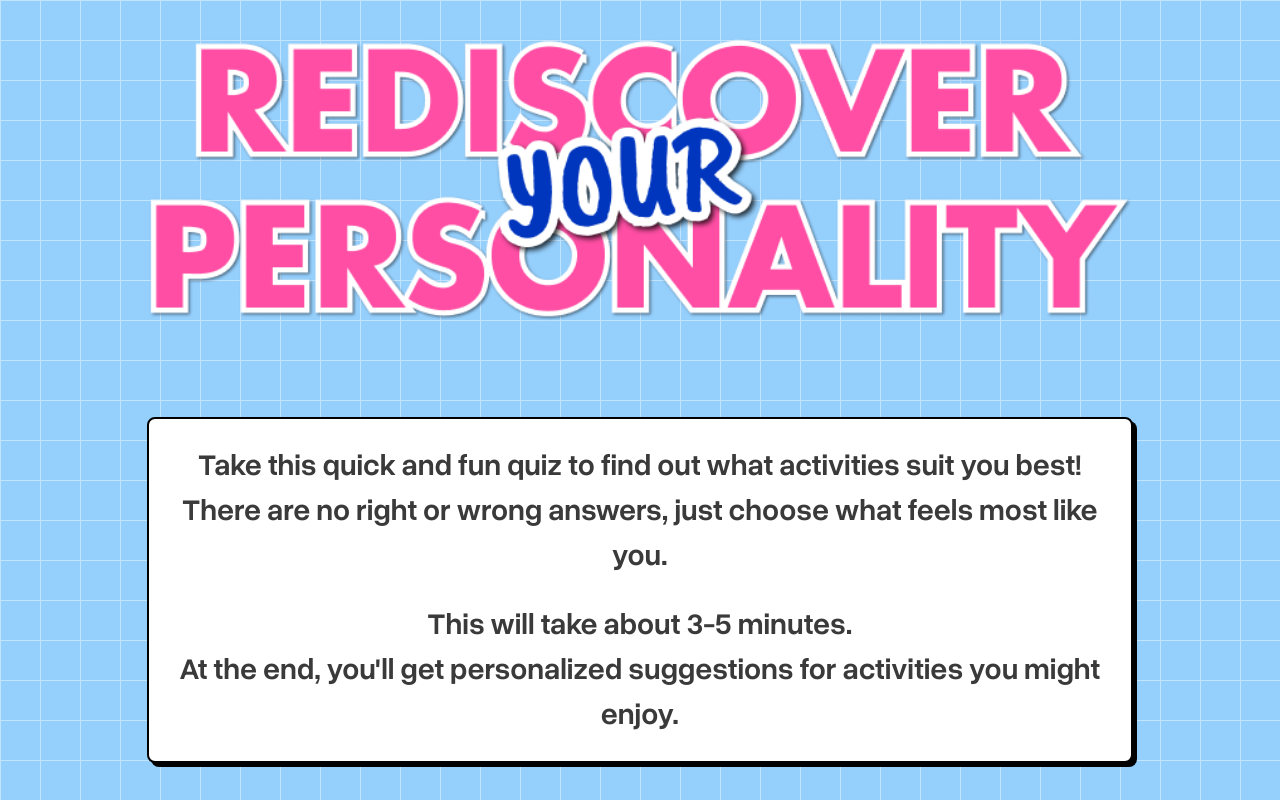
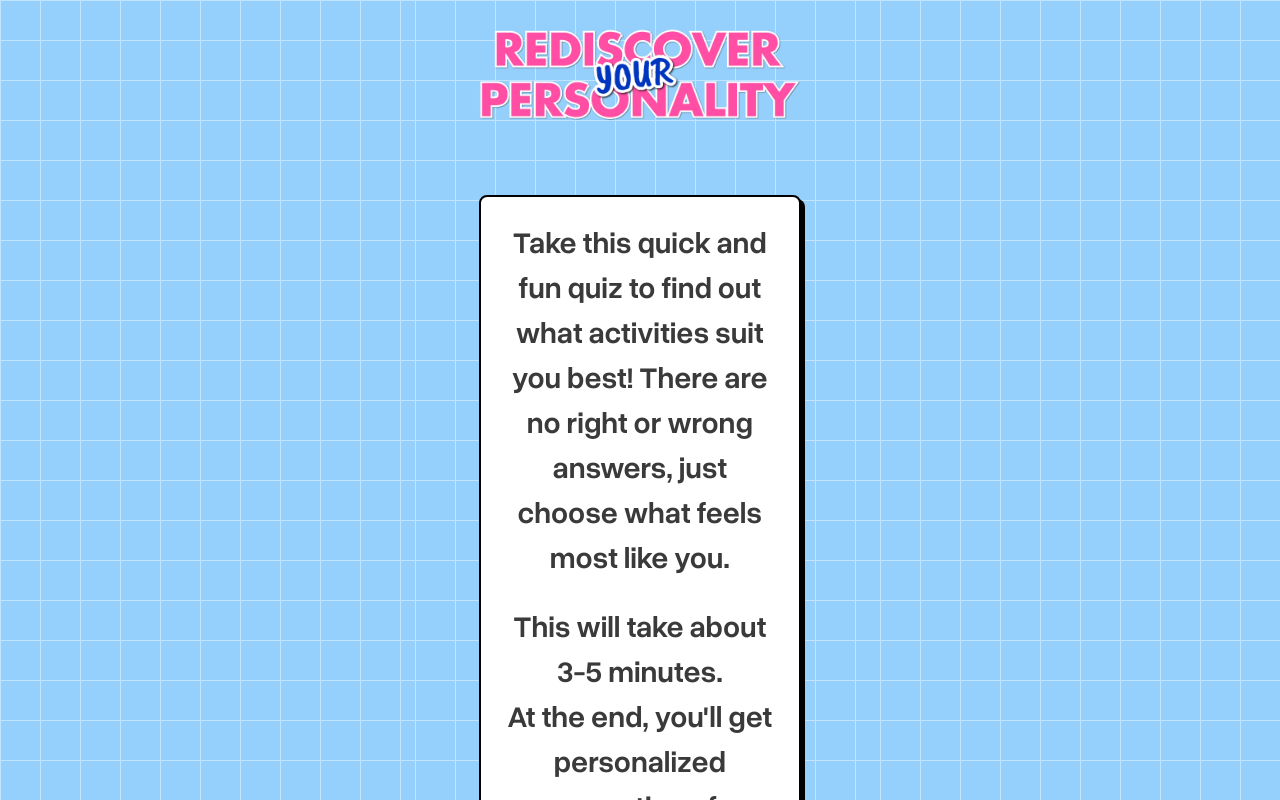
Before and after one commit to kent12t/redis-passion-v2, a Next.js app: page / in a window 1280 px wide. Built offline with nearby package versions, Linux system fonts and the light colour scheme.

Commit message:
feat: first batch of 9:16 constraining design

```diff
--- a/app/components/QuestionPage.tsx
+++ b/app/components/QuestionPage.tsx
@@ -41,8 +41,8 @@ export default function QuestionPage({
     const progress = ((currentQuestionIndex + 1) / totalQuestions) * 100;
 
     return (
-        <div className="flex flex-col items-center h-screen font-sans">
-            <div className="relative flex flex-col p-6 lg:p-12 w-full h-screen max-w-[1200px] mx-auto items-center justify-center">
+        <div className="flex flex-col items-center h-full font-sans">
+            <div className="relative flex flex-col p-6 lg:p-12 w-full h-full max-w-[1200px] mx-auto items-center justify-center">
                 {/* Home button */}
                 <div className="absolute right-6 lg:right-12 top-6 lg:top-12">
                     <MotionButton
--- a/app/components/Quiz.tsx
+++ b/app/components/Quiz.tsx
@@ -2,7 +2,6 @@
 
 import { useState } from 'react';
 import { StartPage, QuestionPage, ResultPage } from './';
-import { motion, AnimatePresence } from 'framer-motion';
 
 // Types
 export interface Option {
@@ -39,31 +38,9 @@ export default function Quiz({ questions }: QuizProps) {
     const [currentQuestionIndex, setCurrentQuestionIndex] = useState(0);
     const [selectedAnswers, setSelectedAnswers] = useState<Record<number, number>>({});
     const [personalityResult, setPersonalityResult] = useState('');
-    const [direction, setDirection] = useState<'left' | 'right'>('right');
-
-    // Page transition variants
-    const variants = {
-        enter: (direction: string) => ({
-            x: direction === 'right' ? -1200 : 1200,
-            opacity: 0
-        }),
-        center: {
-            x: 0,
-            opacity: 1
-        },
-        exit: (direction: string) => ({
-            x: direction === 'right' ? 1200 : -1200,
-            opacity: 0
-        })
-    };
-
-    // Placeholder activities and resources
-    const [activities, setActivities] = useState<string[]>([]);
-    const [resources, setResources] = useState<string[]>([]);
 
     // Handle starting the quiz
     const handleStart = () => {
-        setDirection('left');
         setQuizState('question');
         setCurrentQuestionIndex(0);
         setSelectedAnswers({});
@@ -79,7 +56,6 @@ export default function Quiz({ questions }: QuizProps) {
 
     // Handle navigating to the next question
     const handleNext = () => {
-        setDirection('left');
         if (currentQuestionIndex < typedQuestions.length - 1) {
             setCurrentQuestionIndex(prev => prev + 1);
         } else {
@@ -91,7 +67,6 @@ export default function Quiz({ questions }: QuizProps) {
 
     // Handle navigating to the previous question
     const handlePrevious = () => {
-        setDirection('right');
         if (currentQuestionIndex > 0) {
             setCurrentQuestionIndex(prev => prev - 1);
         }
@@ -99,13 +74,11 @@ export default function Quiz({ questions }: QuizProps) {
 
     // Handle returning to home/start screen
     const handleHome = () => {
-        setDirection('right');
         setQuizState('start');
     };
 
     // Handle starting the quiz over
     const handleStartOver = () => {
-        setDirection('right');
         setQuizState('start');
         setCurrentQuestionIndex(0);
         setSelectedAnswers({});
@@ -116,15 +89,12 @@ export default function Quiz({ questions }: QuizProps) {
     const calculateResults = () => {
         // Initialize scores for each personality type
         const scores: Record<string, number> = {};
-        const firstToReach: Record<number, string> = {}; // Track first personality to reach each score
         personalityTypes.forEach(type => {
             scores[type] = 0;
         });
 
-        // Calculate points for each answer in order
-        Object.entries(selectedAnswers)
-            .sort(([a], [b]) => parseInt(a) - parseInt(b)) // Sort by question number
-            .forEach(([questionIndex, optionIndex]) => {
+        // Calculate points for each answer
+        Object.entries(selectedAnswers).forEach(([questionIndex, optionIndex]) => {
             const question = typedQuestions[parseInt(questionIndex)];
             const option = question.options[optionIndex];
 
@@ -132,75 +102,26 @@ export default function Quiz({ questions }: QuizProps) {
             Object.entries(option.points).forEach(([type, points]) => {
                 if (scores[type] !== undefined) {
                     scores[type] += points;
-                        // Track first personality to reach each score
-                        if (!firstToReach[scores[type]]) {
-                            firstToReach[scores[type]] = type;
-                        }
                 }
             });
         });
 
-        // Find the highest scoring personality type(s)
+        // Find the highest scoring personality type
         const maxScore = Math.max(...Object.values(scores));
-        const winners = Object.entries(scores)
-            .filter(([, score]) => score === maxScore)
-            .map(([type]) => type);
+        const winner = Object.entries(scores)
+            .find(([, score]) => score === maxScore)?.[0] || personalityTypes[0];
 
-        // If there's a tie, use First Past The Post
-        const result = winners.length === 1
-            ? winners[0]
-            : firstToReach[maxScore] || winners[0]; // Fallback to first winner if no first-to-reach record
-
-        setPersonalityResult(result);
-
-        // Set activities based on personality type
-        const personalityActivities = {
-            'wellness warrior': ['Morning jogs in the neighborhood', 'Joining community sports', 'Organizing fitness meetups'],
-            'art maestro': ['Local art workshops', 'Creative social gatherings', 'Community mural projects'],
-            'wise storyteller': ['Book clubs', 'Memoir writing workshops', 'Community history projects'],
-            'master chef': ['Cooking classes for neighbors', 'Recipe exchanges', 'Hosting community meals'],
-            'tree whisperer': ['Community gardening', 'Seasonal produce sharing', 'Nature walks'],
-            'community champion': ['Neighborhood cleanup events', 'Support groups for elderly', 'Community outreach programs']
+        setPersonalityResult(winner);
     };
 
-        // Set resources based on personality type
-        const personalityResources = {
-            'wellness warrior': ['Local fitness groups', 'Neighborhood walking maps', 'Community sports leagues'],
-            'art maestro': ['Art supply resources', 'Local galleries and exhibitions', 'Creative workshops'],
-            'wise storyteller': ['Local libraries', 'Writing groups', 'Oral history projects'],
-            'master chef': ['Recipe sharing platforms', 'Community kitchen locations', 'Local cooking workshops'],
-            'tree whisperer': ['Community garden listings', 'Seasonal planting guides', 'Seed exchange programs'],
-            'community champion': ['Community service organizations', 'Volunteer opportunities', 'Neighborhood assistance programs']
-        };
-
-        setActivities(personalityActivities[result as keyof typeof personalityActivities] || []);
-        setResources(personalityResources[result as keyof typeof personalityResources] || []);
-    };
-
-    // Render the appropriate component based on quiz state
+    // Simple render without complex animations for now
     return (
-        <div className="relative w-full h-screen overflow-hidden">
-            <AnimatePresence initial={false} custom={direction} mode="sync">
+        <div className="relative w-full h-full overflow-hidden">
             {quizState === 'start' && (
-                    <motion.div
-                        key="start"
-                        custom={direction}
-                        variants={variants}
-                        initial="enter"
-                        animate="center"
-                        exit="exit"
-                        transition={{
-                            x: { type: "tween", duration: 0.4, ease: "easeOut" },
-                            opacity: { duration: 0 }
-                        }}
-                        className="absolute inset-0 w-full h-full"
-                    >
                 <StartPage onStart={handleStart} />
-                    </motion.div>
             )}
 
             {quizState === 'question' && (
-                    <div key={`question-container`} className="absolute inset-0 w-full h-full">
                 <QuestionPage
                     questions={typedQuestions}
                     currentQuestionIndex={currentQuestionIndex}
@@ -211,34 +132,18 @@ export default function Quiz({ questions }: QuizProps) {
                     onHome={handleHome}
                     totalQuestions={typedQuestions.length}
                 />
-                    </div>
             )}
 
             {quizState === 'result' && (
-                    <motion.div
-                        key="result"
-                        custom={direction}
-                        variants={variants}
-                        initial="enter"
-                        animate="center"
-                        exit="exit"
-                        transition={{
-                            x: { type: "tween", duration: 0.4, ease: "easeOut" },
-                            opacity: { duration: 0 }
-                        }}
-                        className="absolute inset-0 w-full h-full"
-                    >
                 <ResultPage
                     personalityType={personalityResult}
                     personalityDescription="Your personalized description based on quiz results."
-                            activities={activities}
-                            resources={resources}
+                    activities={[]}
+                    resources={[]}
                     onStartOver={handleStartOver}
                     onHome={handleHome}
                 />
-                    </motion.div>
             )}
-            </AnimatePresence>
         </div>
     );
 }
--- a/app/components/ResultPage.tsx
+++ b/app/components/ResultPage.tsx
@@ -80,7 +80,7 @@ export default function ResultPage({
     }, []);
 
     return (
-        <div className="flex flex-col items-center h-screen p-6 lg:p-12">
+        <div className="flex flex-col items-center h-full p-6 lg:p-12">
             <div className="relative flex flex-col w-full h-full max-w-[1200px] mx-auto items-center justify-center">
                 {/* Home button */}
                 <div className="absolute right-0 top-6 lg:top-12">
--- a/app/components/StartPage.tsx
+++ b/app/components/StartPage.tsx
@@ -10,7 +10,7 @@ interface StartPageProps {
 
 export default function StartPage({ onStart }: StartPageProps) {
     return (
-        <div className="grid min-h-screen grid-cols-1 p-6 font-sans">
+        <div className="grid h-full grid-cols-1 p-6 font-sans">
             <div className="flex flex-col items-center justify-center gap-6 md:gap-16">
                 <div className="w-4/5 max-w-[1200px]">
                     <div className="relative w-full aspect-[3/1]">
@@ -19,6 +19,7 @@ export default function StartPage({ onStart }: StartPageProps) {
                             alt="Logo"
                             fill
                             priority
+                            sizes="(max-width: 768px) 80vw, (max-width: 1200px) 60vw, 1200px"
                             className="object-contain"
                         />
                     </div>
--- a/app/globals.css
+++ b/app/globals.css
@@ -1,4 +1,6 @@
 @import "tailwindcss";
+
+@config "../tailwind.config.js";
 
 :root {
   --background: #ffffff;
@@ -6,13 +8,8 @@
   --grid-background: #95CFFC;
   --grid-lines: #C1E4FF;
   --grid-size: 40px;
-}
-
-@theme inline {
-  --color-background: var(--background);
-  --color-foreground: var(--foreground);
-  --font-sans: var(--font-overused-grotesk);
-  --font-title: var(--font-futura-bold);
+  --font-overused-grotesk: var(--font-overused-grotesk);
+  --font-futura-bold: var(--font-futura-bold);
 }
 
 @media (prefers-color-scheme: dark) {
@@ -24,6 +21,19 @@
   }
 }
 
+/* Alternative: Use traditional approach until VS Code catches up */
+/* You can uncomment this and remove the @theme block if you prefer */
+/*
+@layer theme {
+  :root {
+    --color-background: var(--background);
+    --color-foreground: var(--foreground);
+    --font-sans: var(--font-overused-grotesk);
+    --font-title: var(--font-futura-bold);
+  }
+}
+*/
+
 body {
   background-color: var(--grid-background);
   background-image: linear-gradient(to right, var(--grid-lines) 1px, transparent 1px),
@@ -33,8 +43,54 @@ body {
   font-family: var(--font-sans), system-ui, sans-serif;
   font-weight: 500;
   /* Semibold for body text */
+  margin: 0;
+  padding: 0;
+  overflow: hidden;
 }
 
+/* Responsive 9:16 container */
+.app-container {
+  width: 100vw;
+  height: 100vh;
+  display: flex;
+  align-items: center;
+  justify-content: center;
+  background-color: var(--grid-background);
+  background-image: linear-gradient(to right, var(--grid-lines) 1px, transparent 1px),
+    linear-gradient(to bottom, var(--grid-lines) 1px, transparent 1px);
+  background-size: var(--grid-size) var(--grid-size);
+}
+
+.app-content {
+  position: relative;
+  overflow: hidden;
+  background-color: var(--grid-background);
+  background-image: linear-gradient(to right, var(--grid-lines) 1px, transparent 1px),
+    linear-gradient(to bottom, var(--grid-lines) 1px, transparent 1px);
+  background-size: var(--grid-size) var(--grid-size);
+
+  /* Default to full viewport */
+  width: 100vw;
+  height: 100vh;
+  min-width: 320px;
+  min-height: 568px;
+}
+
+/* When viewport is wider than 9:16 (landscape), constrain by height */
+@media (min-aspect-ratio: 9/16) {
+  .app-content {
+    height: 100vh;
+    width: calc(100vh * 9 / 16);
+  }
+}
+
+/* When viewport is narrower than 9:16 (portrait), constrain by width */
+@media (max-aspect-ratio: 9/16) {
+  .app-content {
+    width: 100vw;
+    height: calc(100vw * 16 / 9);
+  }
+}
 
 h2,
 h3,
--- a/app/layout.tsx
+++ b/app/layout.tsx
@@ -31,7 +31,11 @@ export default function RootLayout({
         className={`${overusedGrotesk.variable} ${futuraBold.variable} antialiased`}
       >
         <NeoBrutalismProvider>
-          {children}
+          <div className="app-container">
+            <div className="app-content">
+              {children}
+            </div>
+          </div>
         </NeoBrutalismProvider>
       </body>
     </html>
--- a/tailwind.config.js
+++ b/tailwind.config.js
@@ -11,6 +11,10 @@ module.exports = {
                 sans: ['var(--font-overused-grotesk)', 'system-ui', 'sans-serif'],
                 title: ['var(--font-futura-bold)', 'system-ui', 'sans-serif'],
             },
+            colors: {
+                background: 'var(--background)',
+                foreground: 'var(--foreground)',
+            },
         },
     },
     plugins: [],
```
Lines whose indentation alone changed are shown as unchanged.
